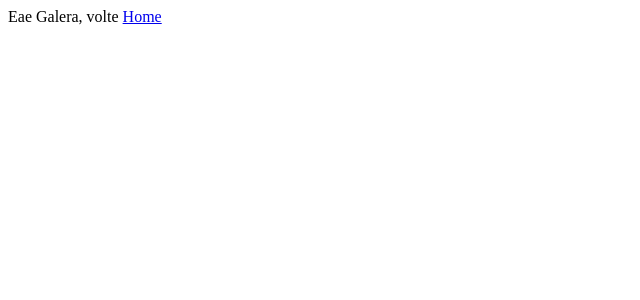
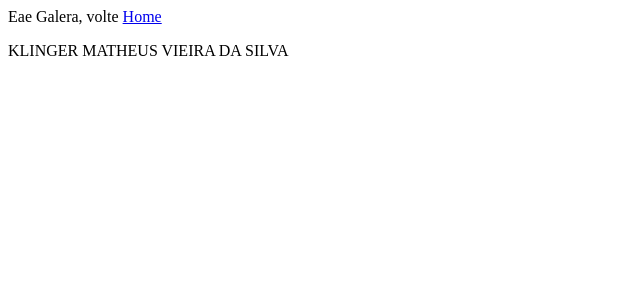
Before and after one commit to KlingerMatheus/test_practice, a Next.js app: page /contato in a window 1280 px wide. Shown: the top 300 px of the page, without its empty margins (0-640 px from the left). Built offline with nearby package versions, Linux system fonts and the light colour scheme.

Commit message:
Capslock function in React

```diff
--- a/pages/contato.js
+++ b/pages/contato.js
@@ -1,5 +1,13 @@
 function Contato(){
-    return <div>Eae Galera, volte  <a href="/index">Home</a></div>
+    return (<div>Eae Galera, volte  <a href="/index">Home</a>
+            <Capslock texto="Klinger Matheus Vieira da Silva" /></div>)
+}
+
+function Capslock(props) {
+    const value = props.texto
+    const returnText = value.toUpperCase()
+
+    return <p>{returnText}</p>
 }
 
 export default Contato
```
